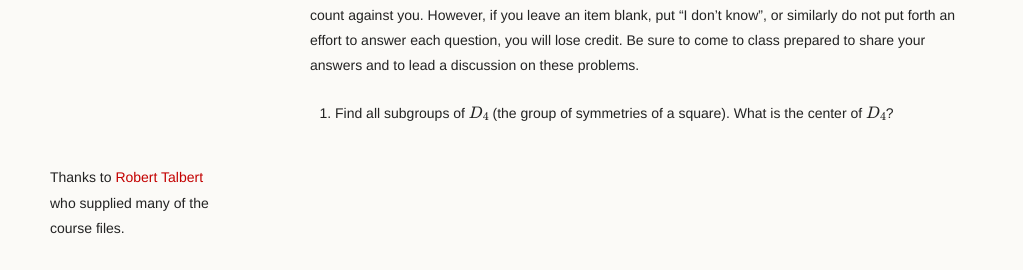
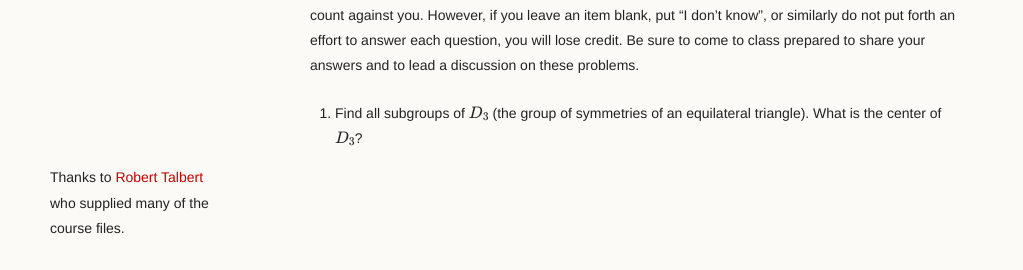
Before and after one commit to AaronWongNSC/MATH-454, a Jekyll site: the page built from GP7.md, in a window 1280 px wide and 1119 px high. Shown: the part 846-1116 px from the top of the window, without its empty margins (0-1023 px from the left). Built offline with Jekyll 4.4.1, drawn with Linux system fonts in a browser that asks for light colours; formulas are drawn with MathJax 3.

Commit message:
Update GP7.md

```diff
--- a/GP7.md
+++ b/GP7.md
@@ -27,4 +27,4 @@ The 6 exam questions will cover the objectives below.
 
 During your reading or afterwards, answer the following questions. These will be graded on a scale of 0 to 1 on the basis of completeness and effort only. You should give a good-faith effort to answer each exercise and be right in your answer, but if you make a mathematical or conceptual mistake it will not count against you. However, if you leave an item blank, put “I don’t know”, or similarly do not put forth an effort to answer each question, you will lose credit. Be sure to come to class prepared to share your answers and to lead a discussion on these problems.
 
-1. Find all subgroups of $D_4$ (the group of symmetries of a square). What is the center of $D_4$?
+1. Find all subgroups of $D_3$ (the group of symmetries of an equilateral triangle). What is the center of $D_3$?
```
